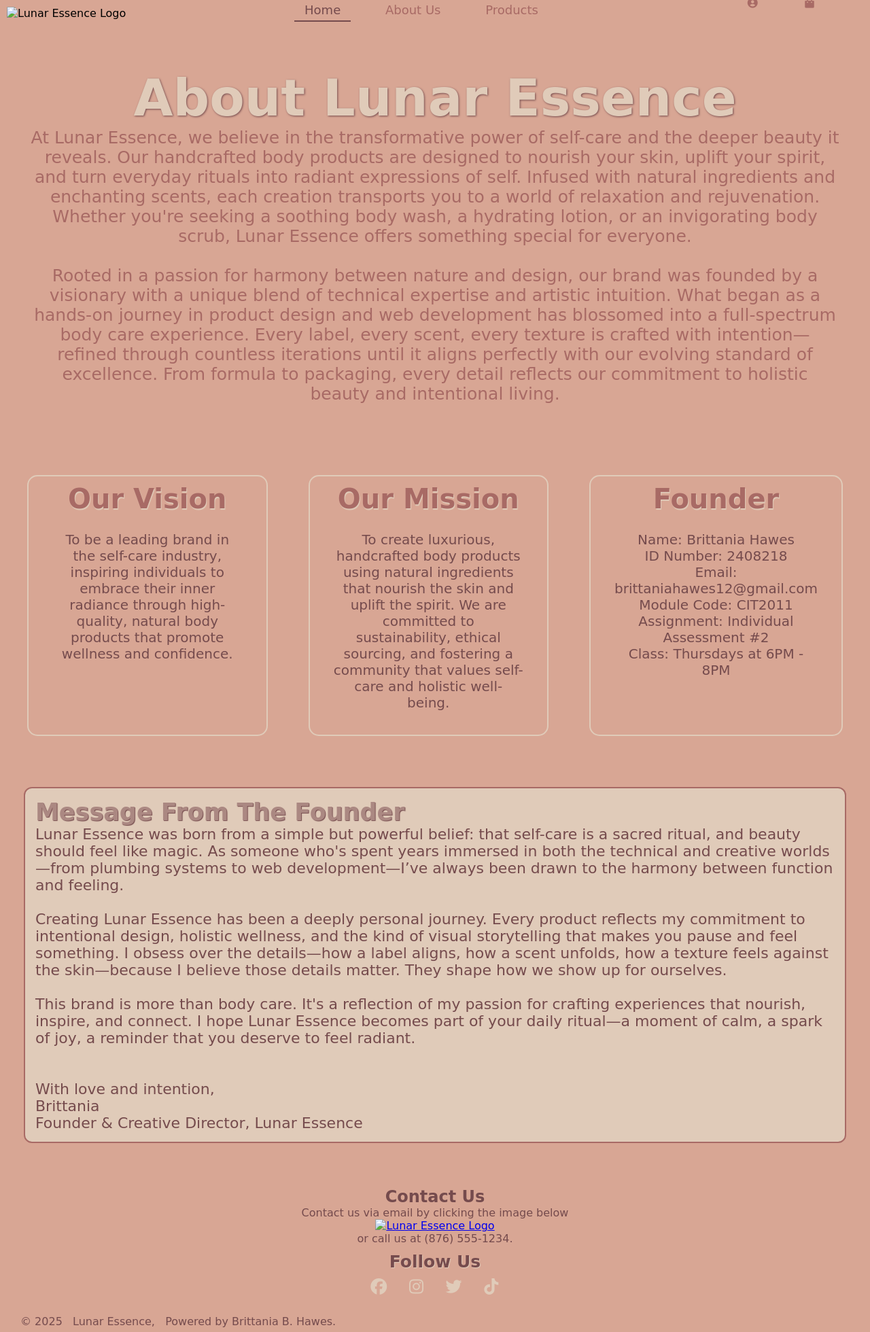
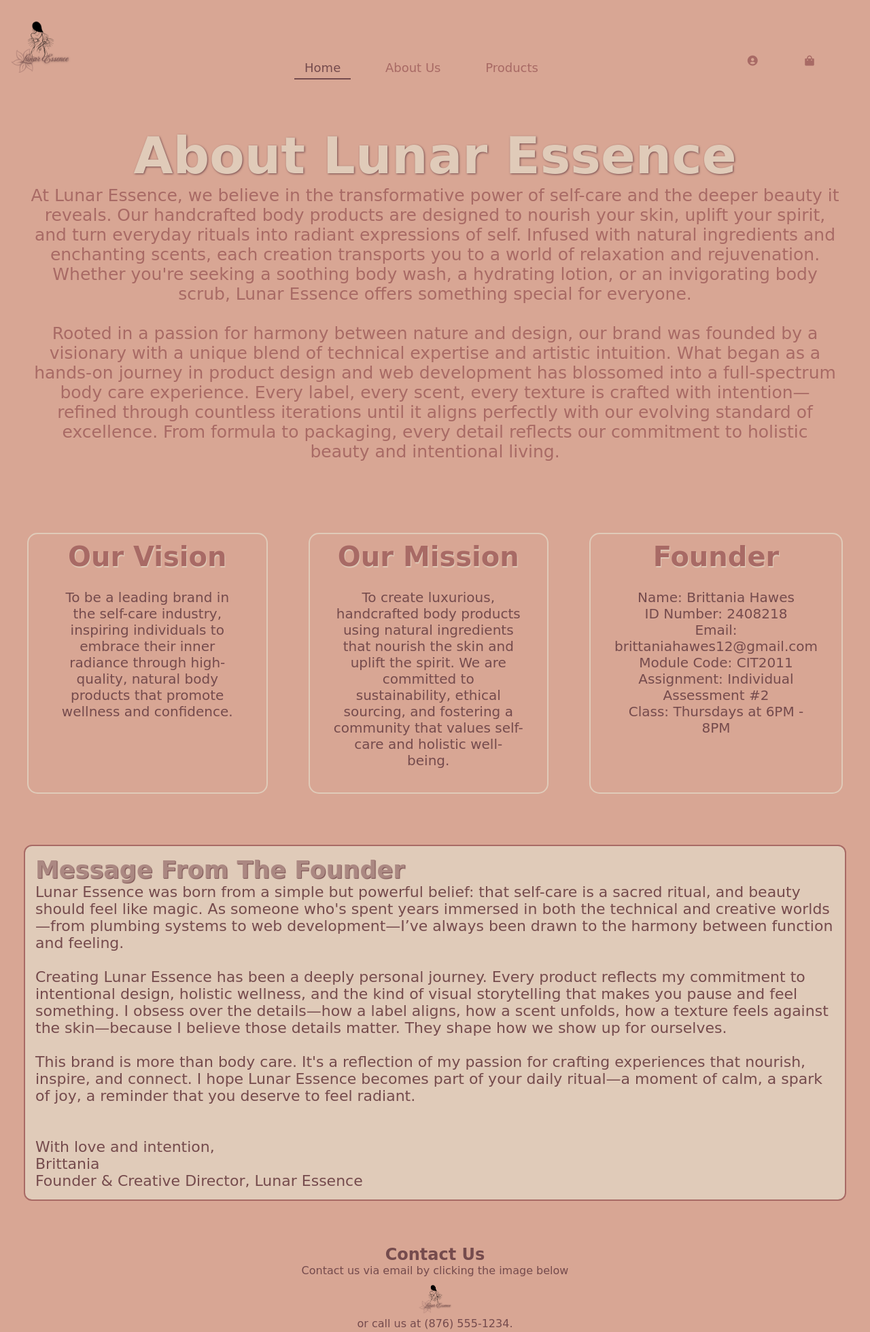
Before and after one commit to bhawes-2408218/TempIA2, a plain HTML site: page aboutus.html in a window 1280 px wide. Shown: the top 1960 px of the page at 68% size. Drawn offline with nearby package versions, Linux system fonts and the light colour scheme; a web font is replaced by a local one.

Commit message:
Update aboutus.html

```diff
--- a/aboutus.html
+++ b/aboutus.html
@@ -19,7 +19,7 @@
         <header>
             <div class="main">
                 <div class="logo">
-                    <img src="../Assets/logo.png" alt="Lunar Essence Logo" width = "100" height = "100">
+                    <img src="logo.png" alt="Lunar Essence Logo" width = "100" height = "100">
                 </div>
 
                 <ul class = "nav" align="center">
@@ -116,7 +116,7 @@
             <section class = "contactus">
                 <h2> Contact Us </h2>
                 <p> Contact us via email by clicking the image below </br>
-                    <a href = "mailto:2408218@utech.edu.jm"><img src = "../Assets/logo.png" alt="Lunar Essence Logo" width = "55" height = "55"></a> </br>
+                    <a href = "mailto:2408218@utech.edu.jm"><img src = "logo.png" alt="Lunar Essence Logo" width = "55" height = "55"></a> </br>
                     or call us at (876) 555-1234. </br>
                 </p>
             </section>
```
